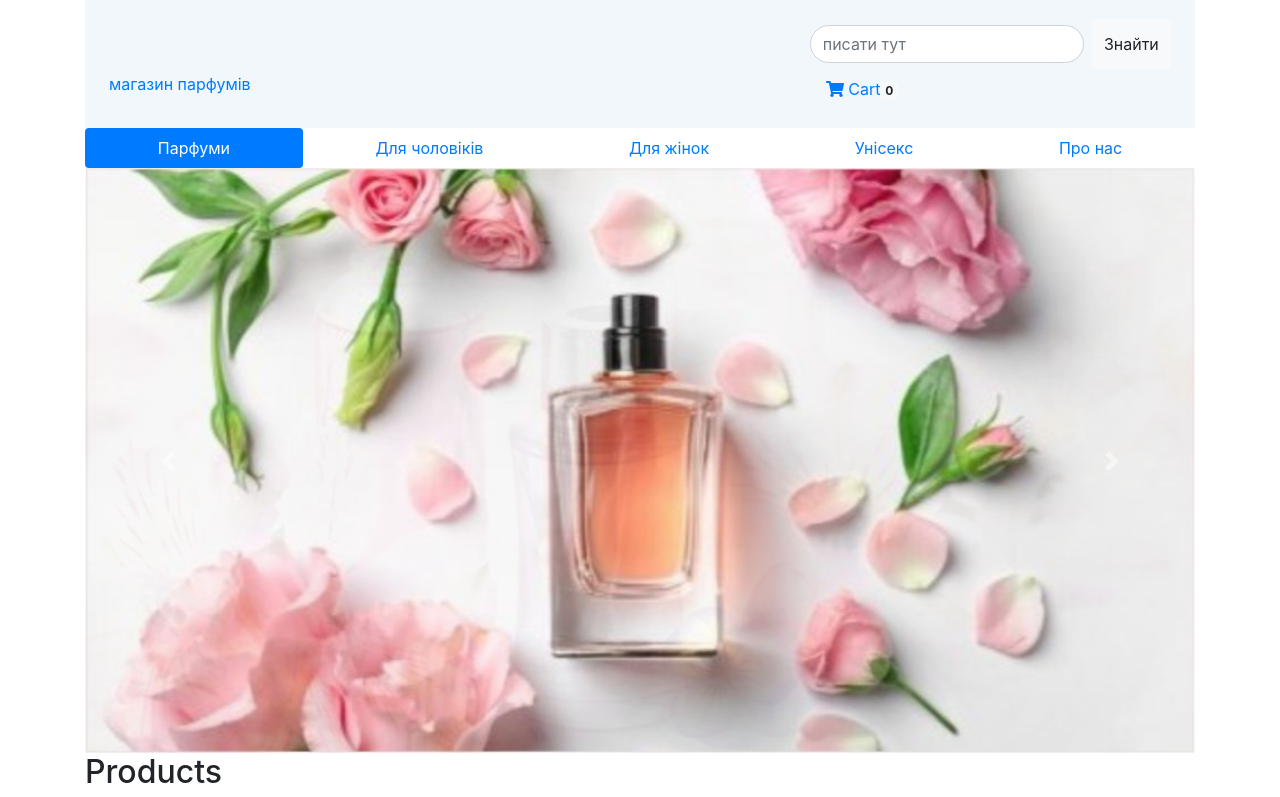
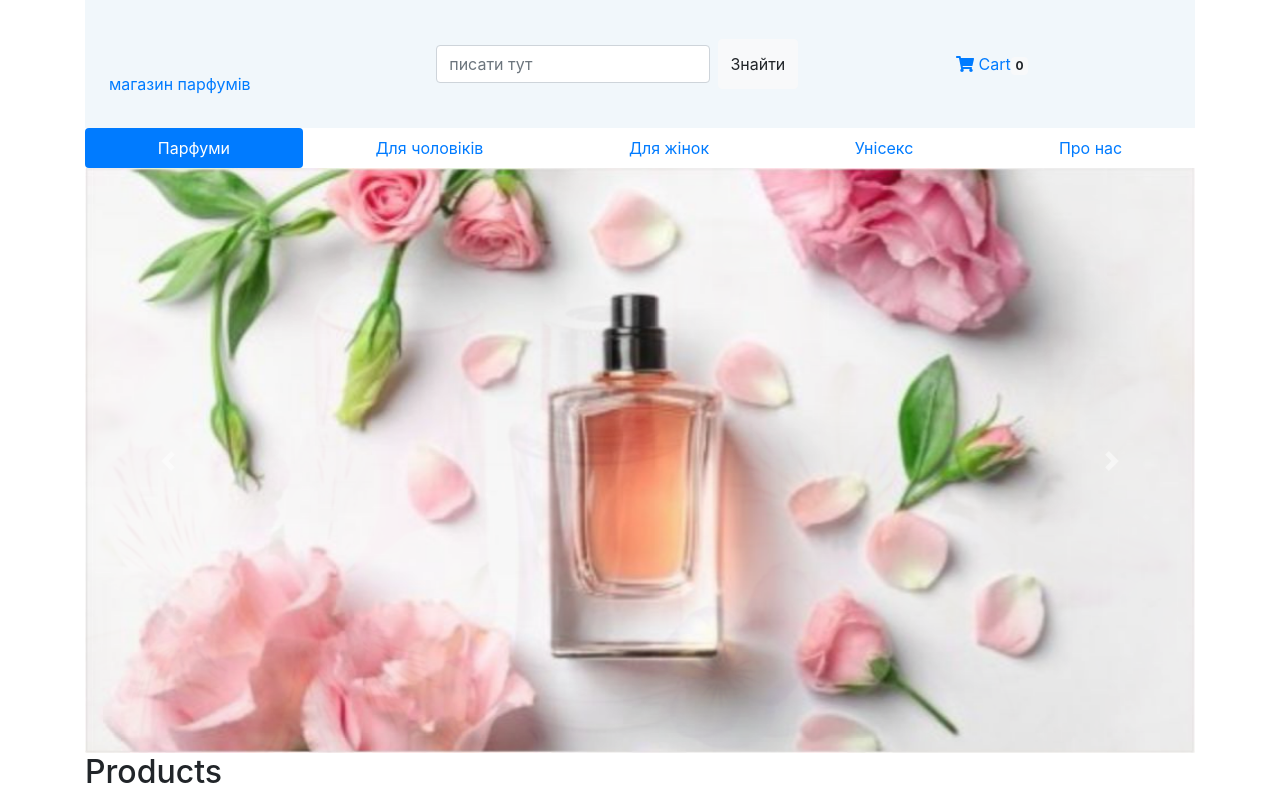
Before and after one commit to AndriiFedoriv/nonpareil, a website: page index.html in a window 1280 px wide. Shown: the top 797 px of the page. Drawn offline with nearby package versions, Linux system fonts and the light colour scheme.

Commit message:
change html header

```diff
--- a/index.html
+++ b/index.html
@@ -30,10 +30,10 @@
           </h1>
           <p><a href="./">магазин парфумів</a></p>
         </div>
-        <div class="p-2 bd-highlight">
+        <div class="p-2 flex-fill bd-highlight">
           <form class="form-inline my-2 my-lg-0">
             <input
-              class="form-control mr-sm-2 rounded-pill"
+              class="form-control mr-sm-2"
               type="search"
               placeholder="писати тут"
               aria-label="Search"
@@ -42,7 +42,8 @@
               Знайти
             </button>
           </form>
-          <div>
+        </div>
+        <div class="p-2 flex-fill bd-highlight">
             <a
               class="nav-link openCartLink"
               href="#modal-cart"
@@ -52,7 +53,6 @@
               Cart<span id="cart-badge" class="badge badge-light"></span>
             </a>
           </div>
-        </div>
       </div>
       <nav class="nav nav-pills flex-column flex-sm-row">
         <a class="flex-sm-fill text-sm-center nav-link active" href="./"
```
